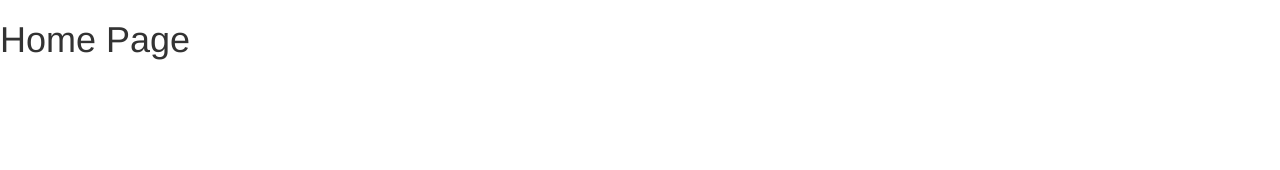
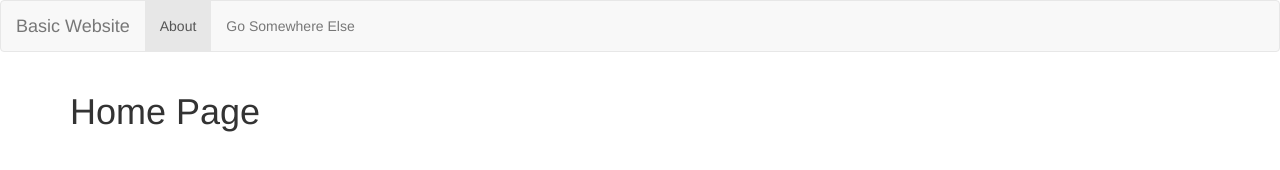
Before and after one commit to megancoyle/react-routing-boilerplate, a React app: page / in a window 1280 px wide. Built offline with nearby package versions, Linux system fonts and the light colour scheme.

Commit message:
Add main menu and express config

```diff
--- a/package.json
+++ b/package.json
@@ -7,7 +7,7 @@
     "test": "echo \"Error: no test specified\" && exit 1",
     "watch": "webpack -d --watch",
     "build": "webpack",
-    "serve": "serve ./public"
+    "start": "node index.js"
   },
   "author": "",
   "license": "ISC",
@@ -20,6 +20,7 @@
   },
   "dependencies": {
     "babel-core": "^6.23.1",
+    "express": "^4.14.1",
     "react": "^15.4.2",
     "react-dom": "^15.4.2",
     "react-router": "^3.0.2"
--- a/public/index.html
+++ b/public/index.html
@@ -7,6 +7,7 @@
     <body>
         <!--Container for React rendering-->
         <div id="container"></div>
+        <base href="/" />
         <!--Bundled file-->
         <script src="bundle.js"></script>
     </body>
--- /dev/null
+++ b/src/components/Menu.js
@@ -0,0 +1,28 @@
+import React, {Component} from 'react';
+
+class Menu extends Component {
+    render(){
+        return(
+            <div>
+                <nav className="navbar navbar-default">
+                    <div className="container-fluid">
+                        <div className="navbar-header">
+                            <a className="navbar-brand" href="#">Basic Website</a>
+                        </div>
+                        <div className="collapse navbar-collapse" id="bs-example-navbar-collapse-1">
+                            <ul className="nav navbar-nav">
+                                <li className="active"><a href="#">About<span className="sr-only">(current)</span></a></li>
+                                <li><a href="#">Go Somewhere Else</a></li>
+                            </ul>
+                        </div>
+                    </div>
+                </nav>
+                <div className="container">
+                    {this.props.children}
+                </div>
+            </div>
+        );
+    }
+}
+
+export default Menu
--- a/src/index.js
+++ b/src/index.js
@@ -1,14 +1,17 @@
 import React, { Component } from 'react';
 import { render } from 'react-dom';
-import { browserHistory, Router, Route } from 'react-router';
+import { browserHistory, Router, Route, IndexRoute } from 'react-router';
 
 import Home from './components/Home';
 import About from './components/About';
+import Menu from './components/Menu';
 
 render(
-    <Router history={browserHistory}>
-      <Route path="/" component={Home} />
-      <Route path="/about" component={About} />
-    </Router>,
+  <Router history={browserHistory}>
+    <Route path="/" component={Menu}>
+        <IndexRoute component={Home} />
+        <Route path="/about" component={About}/>
+    </Route>
+  </Router>,
     document.getElementById('container')
   );
```
Also changed, not shown: index.js (added, +15 -0 lines), 1 other file.
